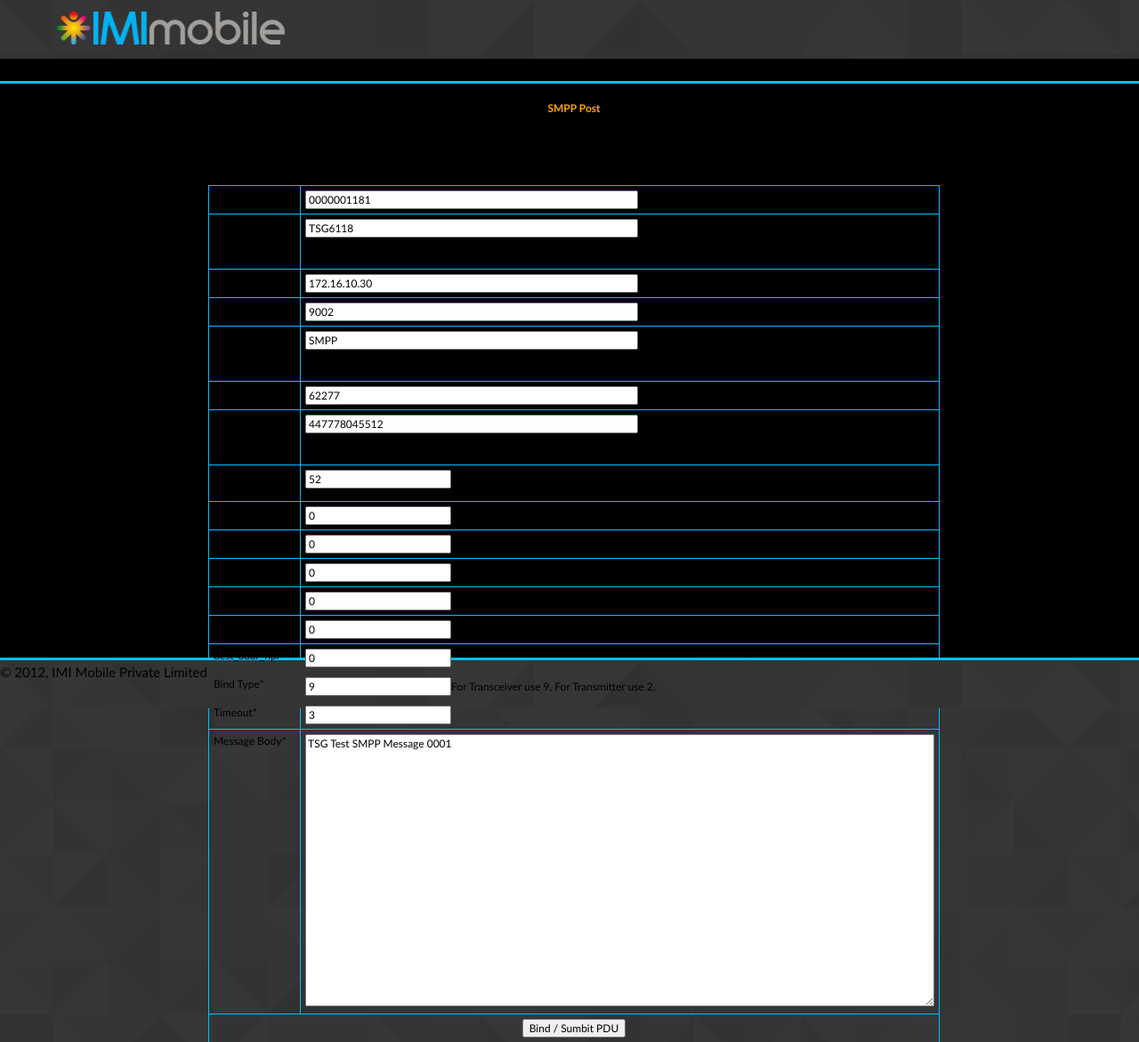
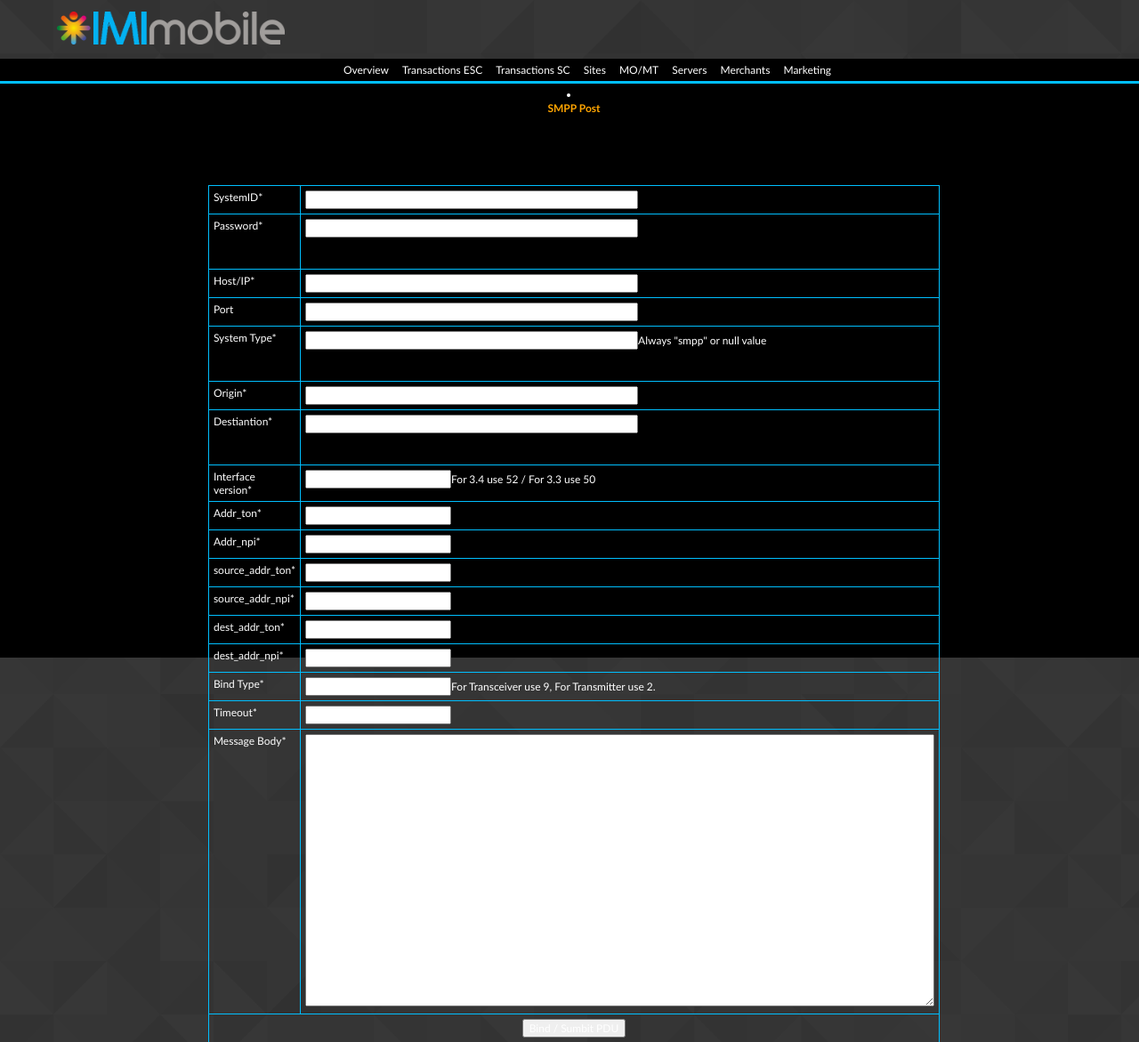
Before and after one commit to octoray/PFI_MON_STAGING, a PHP site: page /smpp.php in a window 1280 px wide. Shown: the top 1171 px of the page at 89% size. Run offline with PHP 8.4, Linux system fonts and the light colour scheme; data that the repository does not hold is empty.

Commit message:
css change

```diff
--- a/css/style.css
+++ b/css/style.css
@@ -2,7 +2,7 @@
     margin: 0;
     font-family: Trebuchet MS;
     font-size: 12px;
-    color: #000000;
+    color: #ffffff;
 }
 
 html,body {
--- a/smpp.php
+++ b/smpp.php
@@ -240,5 +240,3 @@
 </li>
 
 </div>
-
-<?php require("./head_foot/footer_1.inc.php"); ?>
```
